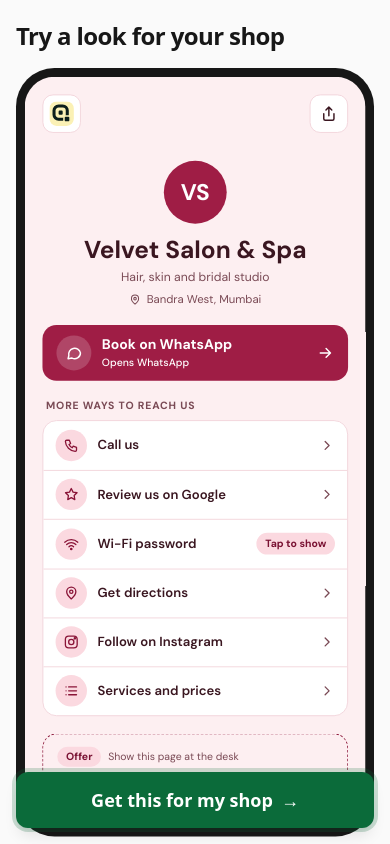
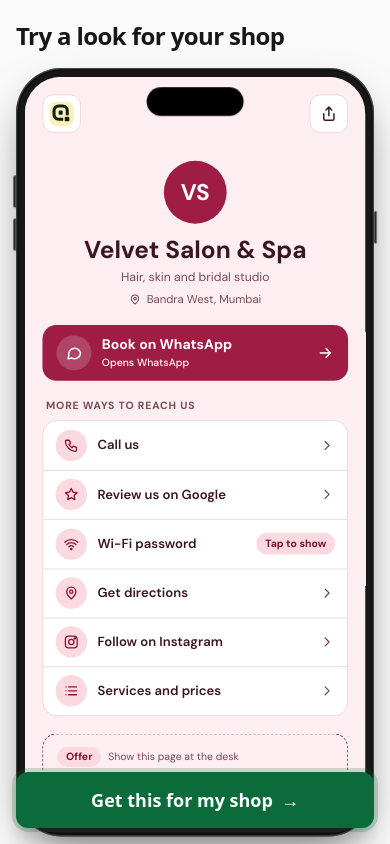
Before and after one commit to icoderarely/qlosk, a Next.js app: page /playground in a window 390 px wide. Shown: the top 844 px of the page. Built offline with nearby package versions, Linux system fonts and the light colour scheme; no server answers; the database is empty.

Commit message:
Phone frames: iPhone look (island, rim, side buttons) on playground and desktop shop page, hide scrollbar but keep scrolling

```diff
--- a/app/globals.css
+++ b/app/globals.css
@@ -18,20 +18,81 @@
     box-sizing: border-box;
     width: 410px;
     height: min(860px, calc(100dvh - 48px));
-    overflow: hidden;
-    border-radius: 44px;
+    --fw: 410px;
+    --pad: 10px;
+    border-radius: 52px;
     background: #171717;
     padding: 10px;
-    box-shadow: 0 25px 50px -12px rgb(0 0 0 / 0.5);
   }
   .desk-screen {
     height: 100%;
     overflow-x: hidden;
     overflow-y: auto;
     overscroll-behavior: contain;
-    border-radius: 34px;
+    border-radius: 42px;
+    scrollbar-width: none;
     --page-min-h: 100%;
   }
+  .desk-screen::-webkit-scrollbar {
+    display: none;
+  }
+}
+
+/* On a real phone the page is full screen, so the desktop frame draws no hardware. */
+.desk-bezel.iphone {
+  box-shadow: none;
+}
+.desk-bezel.iphone::before,
+.desk-bezel.iphone::after {
+  display: none;
+}
+@media (min-width: 520px) and (min-height: 600px) {
+  .desk-bezel.iphone {
+    box-shadow:
+      inset 0 0 0 1.5px rgb(255 255 255 / 0.22),
+      inset 0 0 0 3px rgb(0 0 0 / 0.55),
+      0 25px 50px -12px rgb(0 0 0 / 0.5);
+  }
+  .desk-bezel.iphone::before,
+  .desk-bezel.iphone::after {
+    display: block;
+  }
+}
+
+/* iPhone look for a frame: titanium rim, dynamic island and side buttons.
+   The frame sets --fw (its width) and --pad (its padding) and is position: relative. */
+.iphone {
+  position: relative;
+  box-shadow:
+    inset 0 0 0 1.5px rgb(255 255 255 / 0.22),
+    inset 0 0 0 3px rgb(0 0 0 / 0.55),
+    0 25px 50px -12px rgb(0 0 0 / 0.5);
+}
+.iphone::before {
+  content: "";
+  position: absolute;
+  z-index: 3;
+  top: calc(var(--pad) + var(--fw) * 0.03);
+  left: 50%;
+  width: calc(var(--fw) * 0.27);
+  height: calc(var(--fw) * 0.08);
+  transform: translateX(-50%);
+  background: #000;
+  border-radius: 999px;
+  pointer-events: none;
+}
+.iphone::after {
+  content: "";
+  position: absolute;
+  left: -3px;
+  top: calc(var(--fw) * 0.3);
+  width: 3px;
+  height: calc(var(--fw) * 0.09);
+  border-radius: 2px 0 0 2px;
+  background: #2a2a2a;
+  box-shadow:
+    0 calc(var(--fw) * 0.12) 0 #2a2a2a,
+    calc(var(--fw) + 3px) calc(var(--fw) * 0.1) 0 #2a2a2a;
 }
 
 /* Admin neutrals and accent from docs/design/Colors.dc.html (Teal, current). */
--- a/components/playground/playground-section.tsx
+++ b/components/playground/playground-section.tsx
@@ -403,16 +403,18 @@
           onClickCapture={(e) => {
             if ((e.target as HTMLElement).closest("a")) e.preventDefault();
           }}
-          className="origin-top-left overflow-hidden rounded-[44px] bg-neutral-900"
+          className="iphone origin-top-left rounded-[52px] bg-neutral-900"
           style={{
             width: SCREEN_W + FRAME_PAD * 2,
             height: SCREEN_H + FRAME_PAD * 2,
             padding: FRAME_PAD,
+            "--fw": `${SCREEN_W + FRAME_PAD * 2}px`,
+            "--pad": `${FRAME_PAD}px`,
             transform: `scale(${scale})`,
-          }}
+          } as React.CSSProperties}
         >
           <div
-            className="overflow-y-auto overflow-x-hidden overscroll-contain rounded-[34px] [scrollbar-width:none] [&::-webkit-scrollbar]:hidden"
+            className="overflow-y-auto overflow-x-hidden overscroll-contain rounded-[42px] [scrollbar-width:none] [&::-webkit-scrollbar]:hidden"
             style={{ width: SCREEN_W, height: SCREEN_H, "--page-min-h": `${SCREEN_H}px` } as React.CSSProperties}
           >
             {children}
--- a/components/shop-page/desktop-frame.tsx
+++ b/components/shop-page/desktop-frame.tsx
@@ -9,7 +9,7 @@
 export function DesktopFrame({ qr, children }: { qr?: { svg: string; label: string } | null; children: React.ReactNode }) {
   return (
     <div className="desk-wrap">
-      <div className="desk-bezel">
+      <div className="desk-bezel iphone">
         <div className="desk-screen">
           {children}
         </div>
```
